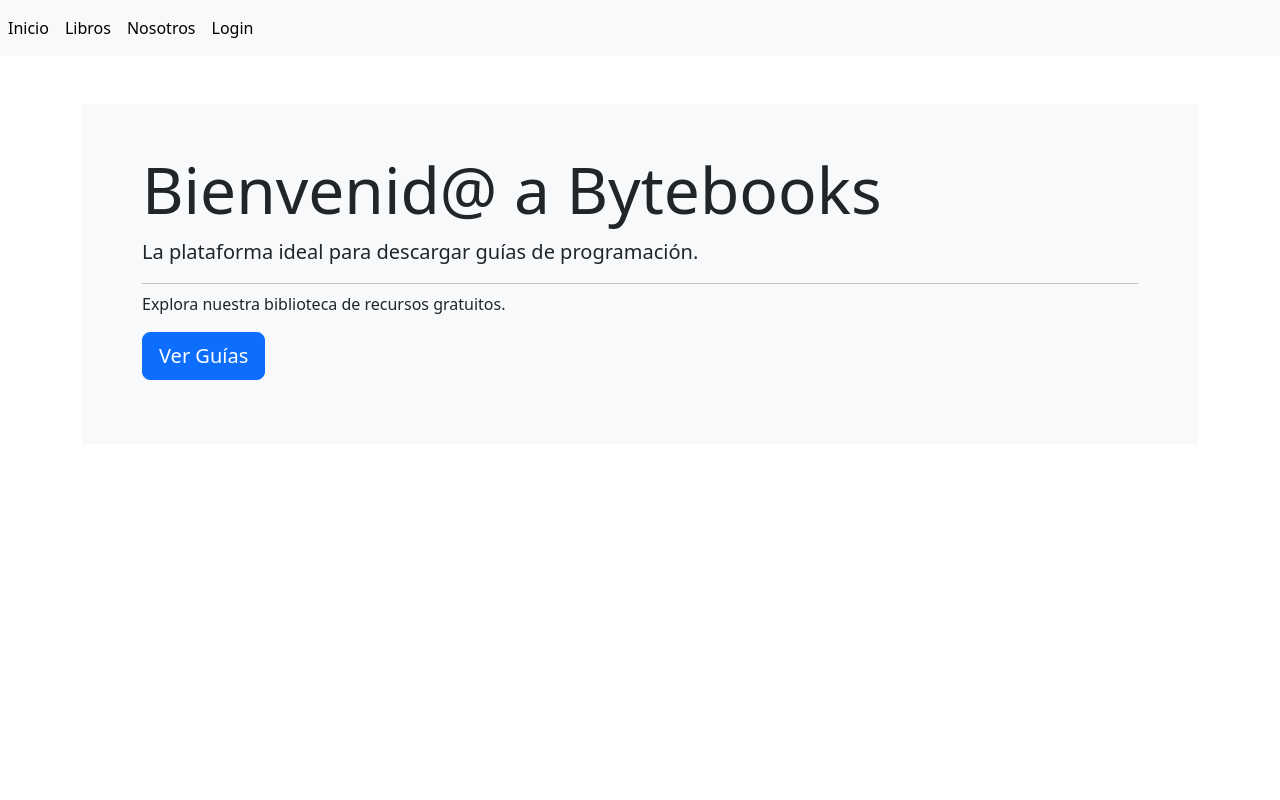
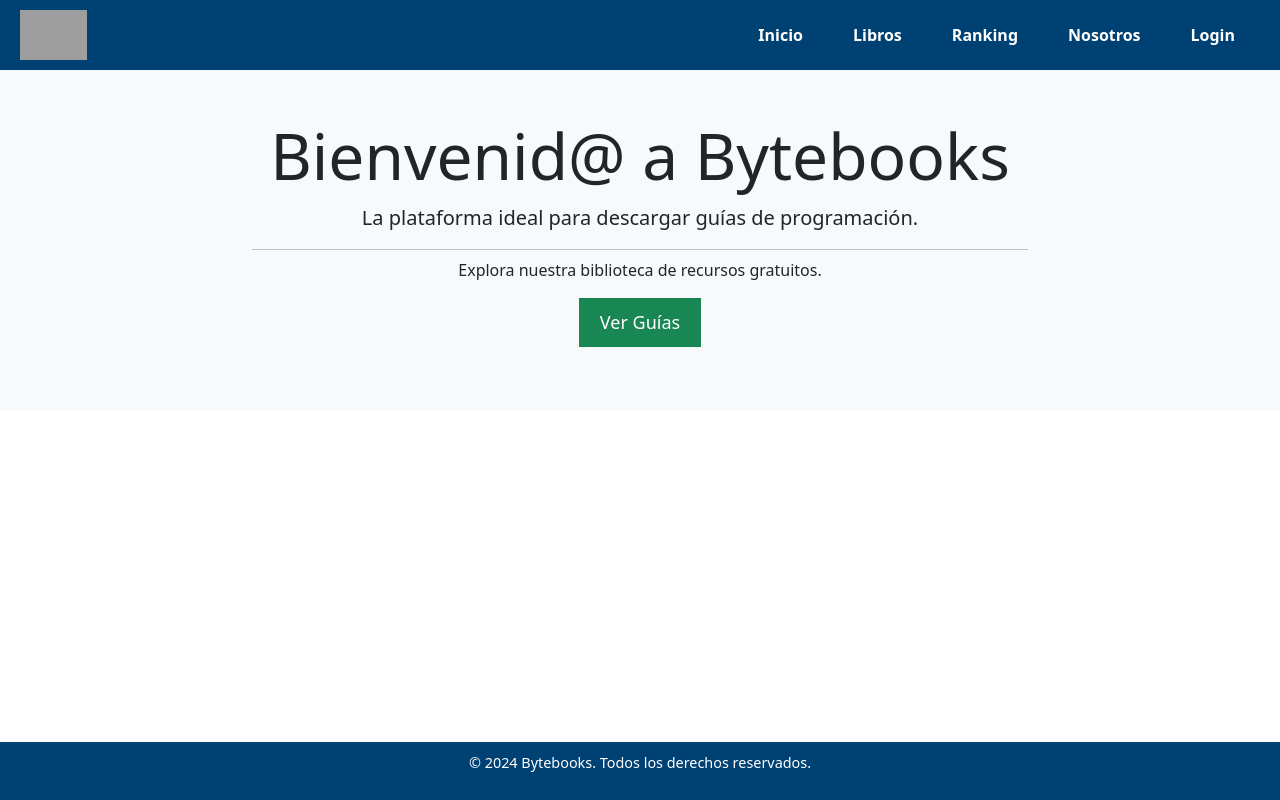
Before and after one commit to Codemaker83639/Bytebooks, a Flask app: page / in a window 1280 px wide. Run offline with Flask 3, Linux system fonts and the light colour scheme; some libraries are stand-ins or nearby versions; grey boxes are pictures that could not be loaded.

Commit message:
Siguientes cambios

```diff
--- a/Templates/Bytebooks/Cabecera.html
+++ b/Templates/Bytebooks/Cabecera.html
@@ -1,30 +1,35 @@
-<!doctype html>
-<html lang="en">
+<nav style="background-color: #004173; color: white; padding: 10px 20px; display: flex; justify-content: space-between; align-items: center;">
+    <!-- Logo de la empresa -->
+    <div>
+        <a href="/">
+            <img src="/static/images/logo.png" alt="Logo Bytebooks" style="height: 50px; width: auto;">
+        </a>
+    </div>
 
-<head>
-    <title>Bytebooks</title>
-    <!-- Required meta tags -->
-    <meta charset="utf-8" />
-    <meta name="viewport" content="width=device-width, initial-scale=1, shrink-to-fit=no" />
+    <!-- Menú de navegación -->
+    <ul style="list-style: none; display: flex; margin: 0; padding: 0; justify-content: flex-end; flex-grow: 1;">
+        <li style="margin: 0 15px;">
+            <a href="/" style="text-decoration: none; color: white; font-weight: bold; padding: 5px 10px; transition: background-color 0.3s;">Inicio</a>
+        </li>
+        <li style="margin: 0 15px;">
+            <a href="/Libros" style="text-decoration: none; color: white; font-weight: bold; padding: 5px 10px; transition: background-color 0.3s;">Libros</a>
+        </li>
+        <li style="margin: 0 15px;">
+            <a href="/Ranking" style="text-decoration: none; color: white; font-weight: bold; padding: 5px 10px; transition: background-color 0.3s;">Ranking</a>
+        </li>
+        <li style="margin: 0 15px;">
+            <a href="/Nosotros" style="text-decoration: none; color: white; font-weight: bold; padding: 5px 10px; transition: background-color 0.3s;">Nosotros</a>
+        </li>
+        <li style="margin: 0 15px;">
+            <a href="/Login" style="text-decoration: none; color: white; font-weight: bold; padding: 5px 10px; transition: background-color 0.3s;">Login</a>
+        </li>
+    </ul>
+</nav>
 
-    <!-- Bootstrap CSS v5.2.1 -->
-    <link href="https://cdn.jsdelivr.net/npm/bootstrap@5.3.2/dist/css/bootstrap.min.css" rel="stylesheet"
-        integrity="sha384-T3c6CoIi6uLrA9TneNEoa7RxnatzjcDSCmG1MXxSR1GAsXEV/Dwwykc2MPK8M2HN" crossorigin="anonymous" />
-</head>
-
-<body>
-    <nav class="navbar navbar-expand navbar-light bg-light">
-        <div class="nav navbar-nav">
-            <a class="nav-item nav-link active" href="/" aria-current="page">Inicio</a>
-            <a class="nav-item nav-link active" href="/Libros" aria-current="page">Libros</a>
-            <a class="nav-item nav-link active" href="/Nosotros" aria-current="page">Nosotros</a>
-            <a class="nav-item nav-link active" href="/Login" aria-current="page">Login</a>
-        </div>
-    </nav>
-    <div class="container">
-        <br>
-    </div>
-    </nav>
-
-    <div class="container">
-        <br />
+<style>
+    /* Efecto hover para los enlaces */
+    nav ul li a:hover {
+        background-color: #005a99; /* Un azul más claro */
+        border-radius: 5px; /* Bordes redondeados para el efecto */
+    }
+</style>
--- a/Templates/Bytebooks/Index.html
+++ b/Templates/Bytebooks/Index.html
@@ -1,15 +1,66 @@
+<!DOCTYPE html>
+<html lang="es">
+
+<head>
+    <meta charset="UTF-8">
+    <meta name="viewport" content="width=device-width, initial-scale=1.0">
+    <title>Bytebooks</title>
+    <link href="https://cdn.jsdelivr.net/npm/bootstrap@5.3.2/dist/css/bootstrap.min.css" rel="stylesheet">
+    <style>
+        /* Aseguramos que el body y html ocupen toda la altura de la pantalla */
+        html, body {
+            height: 100%;
+            margin: 0;
+        }
+
+        /* Usamos flexbox para que el contenido se expanda y empuje el pie al final */
+        .content {
+            min-height: 100%;
+            display: flex;
+            flex-direction: column;
+        }
+
+        /* Aseguramos que el pie esté siempre en el fondo */
+        footer {
+            background-color: #004173;
+            color: white;
+            padding: 10px 0; /* Reducido el padding */
+            text-align: center;
+            font-size: 0.9rem; /* Reducido el tamaño del texto */
+            margin-top: auto; /* Esto empuja el pie hacia el fondo */
+        }
+    </style>
+</head>
+
+<body>
+    <div class="content">
+        <!-- Aquí va tu contenido principal -->
         {% include 'Bytebooks/Cabecera.html' %}
 
         <div class="p-5 bg-light">
-    <div class="container">
+            <div class="container" style="max-width: 800px; margin: 0 auto; text-align: center;">
                 <h1 class="display-3">Bienvenid@ a Bytebooks</h1>
                 <p class="lead">La plataforma ideal para descargar guías de programación.</p>
                 <hr class="my-2">
                 <p>Explora nuestra biblioteca de recursos gratuitos.</p>
                 <p class="lead">
-            <a class="btn btn-primary btn-lg" href="/Libros" role="button">Ver Guías</a>
+                    <a class="btn btn-success btn-lg" href="/Libros" role="button" style="border-radius: 0; padding: 10px 20px; font-size: 18px;">Ver Guías</a>
                 </p>
             </div>
         </div>
 
-{% include 'Bytebooks/Pie.html' %}
+        <!-- Pie de página -->
+        <footer>
+            <p>&copy; 2024 Bytebooks. Todos los derechos reservados.</p>
+        </footer>
+    </div>
+
+    <script src="https://cdn.jsdelivr.net/npm/@popperjs/core@2.11.8/dist/umd/popper.min.js"
+        integrity="sha384-I7E8VVD/ismYTF4hNIPjVp/Zjvgyol6VFvRkX/vR+Vc4jQkC+hVqc2pM8ODewa9r" crossorigin="anonymous">
+    </script>
+
+    <script src="https://cdn.jsdelivr.net/npm/bootstrap@5.3.2/dist/js/bootstrap.min.js"
+        integrity="sha384-BBtl+eGJRgqQAUMxJ7pMwbEyER4l1g+O15P+16Ep7Q9Q+zqX6gSbd85u4mG4QzX+" crossorigin="anonymous"></script>
+</body>
+
+</html>
--- a/Templates/Bytebooks/Pie.html
+++ b/Templates/Bytebooks/Pie.html
@@ -1,11 +1,14 @@
-</div>
-<script src=" https://cdn.jsdelivr.net/npm/@popperjs/core@2.11.8/dist/umd/popper.min.js"
+<!-- Pie de página -->
+<footer style="background-color: #004173; color: white; padding: 10px 0; text-align: center; font-size: 0.9rem;">
+    <p>&copy; 2024 Bytebooks. Todos los derechos reservados.</p>
+</footer>
+
+<script src="https://cdn.jsdelivr.net/npm/@popperjs/core@2.11.8/dist/umd/popper.min.js"
     integrity="sha384-I7E8VVD/ismYTF4hNIPjVp/Zjvgyol6VFvRkX/vR+Vc4jQkC+hVqc2pM8ODewa9r" crossorigin="anonymous">
-    </script>
+</script>
 
 <script src="https://cdn.jsdelivr.net/npm/bootstrap@5.3.2/dist/js/bootstrap.min.js"
-    integrity="sha384-BBtl+eGJRgqQAUMxJ7pMwbEyER4l1g+O15P+16Ep7Q9Q+zqX6gSbd85u4mG4QzX+"
-    crossorigin="anonymous"></script>
+    integrity="sha384-BBtl+eGJRgqQAUMxJ7pMwbEyER4l1g+O15P+16Ep7Q9Q+zqX6gSbd85u4mG4QzX+" crossorigin="anonymous"></script>
+
 </body>
-
 </html>
--- a/app.py
+++ b/app.py
@@ -14,7 +14,7 @@ mysql = MySQL(app)
 
 @app.route('/')
 def inicio():
-    return render_template('Bytebooks/Index.html')
+    return render_template('Bytebooks/index.html')
 
 @app.route('/Libros')
 def Libros():
```
Also changed, not shown: Templates/Bytebooks/Libros.html (+32 -35 lines). Lines whose indentation alone changed are shown as unchanged.
